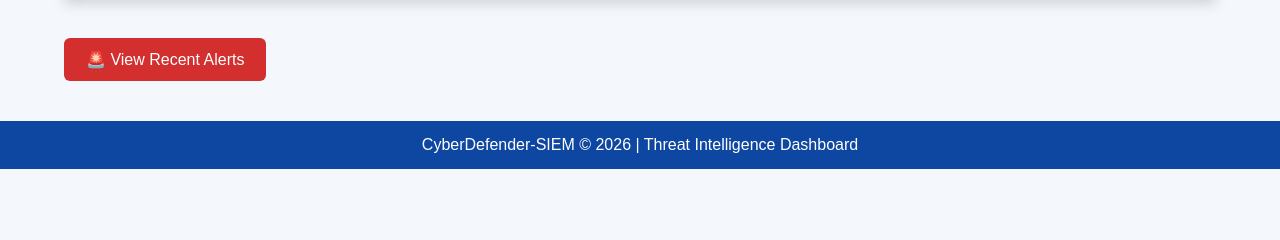
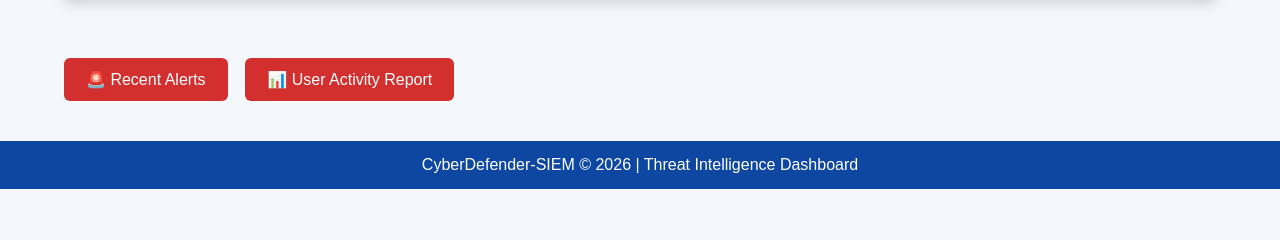
Before and after one commit to nisargarnayak22-lgtm/CyberDefender-SIEM, a Flask app: template templates/dashboard.html in a window 1280 px wide. Shown: the part 405-645 px from the top of the page. Run offline with Flask 3, Linux system fonts and the light colour scheme; the template is opened without the code that fills it, so the values that code supplies are empty.

Commit message:
Added Day 14 User Activity Report and Login Analytics

```diff
--- a/src/web_dashboard.py
+++ b/src/web_dashboard.py
@@ -16,6 +16,10 @@ app = Flask(
 
 DATABASE = os.path.join(BASE_DIR, "database", "siem.db")
 
+
+# =========================
+# Dashboard
+# =========================
 
 @app.route("/")
 def dashboard():
@@ -80,6 +84,10 @@ def dashboard():
     )
 
 
+# =========================
+# Alerts Page
+# =========================
+
 @app.route("/alerts")
 def alerts():
 
@@ -104,6 +112,41 @@ def alerts():
     )
 
 
+# =========================
+# User Activity Report
+# =========================
+
+@app.route("/user-report")
+def user_report():
+
+    conn = sqlite3.connect(DATABASE)
+    cursor = conn.cursor()
+
+    cursor.execute("""
+        SELECT
+            user,
+            SUM(CASE WHEN event='LOGIN_SUCCESS' THEN 1 ELSE 0 END) AS success_count,
+            SUM(CASE WHEN event='LOGIN_FAILED' THEN 1 ELSE 0 END) AS failed_count,
+            COUNT(*) AS total_activity
+        FROM logs
+        GROUP BY user
+        ORDER BY total_activity DESC
+    """)
+
+    report = cursor.fetchall()
+
+    conn.close()
+
+    return render_template(
+        "user_report.html",
+        report=report
+    )
+
+
+# =========================
+# Export CSV
+# =========================
+
 @app.route("/export")
 def export():
 
@@ -124,7 +167,12 @@ def export():
 
     writer = csv.writer(output)
 
-    writer.writerow(["Timestamp", "Event", "User", "IP Address"])
+    writer.writerow([
+        "Timestamp",
+        "Event",
+        "User",
+        "IP Address"
+    ])
 
     writer.writerows(rows)
 
@@ -138,5 +186,9 @@ def export():
     )
 
 
+# =========================
+# Run Flask
+# =========================
+
 if __name__ == "__main__":
     app.run(debug=True)
--- a/templates/dashboard.html
+++ b/templates/dashboard.html
@@ -136,9 +136,23 @@
 
     <br>
 
+   <div style="margin-top:20px;">
+
     <a href="/alerts" class="alerts-btn">
-        🚨 View Recent Alerts
+
+        🚨 Recent Alerts
+
     </a>
+
+    &nbsp;&nbsp;
+
+    <a href="/user-report" class="alerts-btn">
+
+        📊 User Activity Report
+
+    </a>
+
+</div>
 
 </div>
 
```
Also changed, not shown: templates/user_report.html (added, +99 -0 lines), readme.md, 2 other files.
